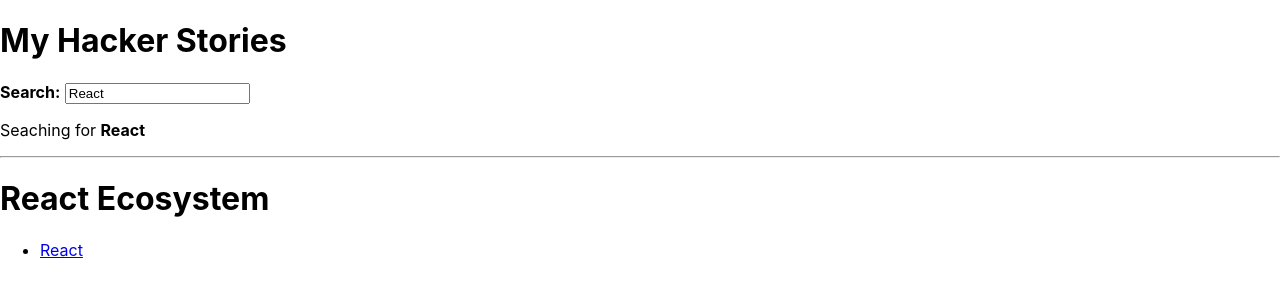
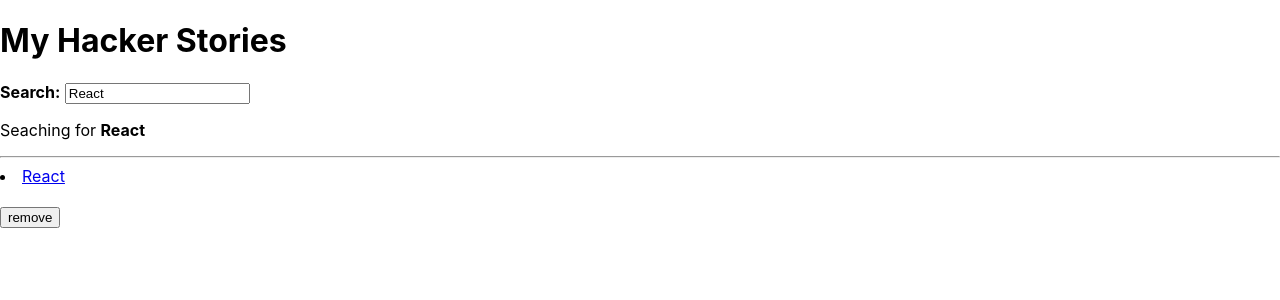
Before and after one commit to AnnaSolovykh/road-to-react-stories, a React (Create React App) app: page / in a window 1280 px wide. Shown: the top 300 px of the page. Built offline with nearby package versions, Linux system fonts and the light colour scheme.

Commit message:
inline handlers

```diff
--- a/src/App.js
+++ b/src/App.js
@@ -2,10 +2,7 @@
 import List from "./List";
 import InputWithLabel from "./InputWithLabel";
 
-
-function App() {
-
-  const stories = [
+const initialStories = [
   {
     title: "React",
     url: "http://www.reactjs.org/",
@@ -19,6 +16,7 @@
   },
 ];
 
+function App() {
   const useSemiPersistentState = (key, initialState) => {
     const [value,  setValue] =
     useState(
@@ -37,10 +35,21 @@
 
   const [searchTerm,  setSearchTerm] = useSemiPersistentState('search', 'React');
 
+  const [stories, setStories] = useState(initialStories);
+
+  const handleRemoveStory = item => {
+    const newStories = stories.filter(
+      story => item.objectID !== story.objectID
+    );
+    setStories(newStories);
+  };
+//handleRemoveStory function filters out all the stories based on id
+// so any id that does not match the item that we are passing it will be filtered out.
+
   const handleSearch = (event) => {
       console.log(event.target.value);
       setSearchTerm(event.target.value);
-    }
+    };
 
   const searchStories = stories.filter( (story) =>
     story.title.toLowerCase().includes(searchTerm.toLowerCase())
@@ -57,7 +66,7 @@
         <strong>Search:</strong>
       </InputWithLabel>
       <hr></hr>
-      <List list={searchStories} title="React Ecosystem" />
+      <List list={searchStories} onRemoveItem={handleRemoveStory} title="React Ecosystem" />
     </div>
   )
   ;
--- a/src/List.js
+++ b/src/List.js
@@ -1,28 +1,25 @@
-
-const List = (props) => {
-
-    return(
-        <div>
-            <h1>{props.title}</h1>
-            <ul>
-                { props.list.map (listitem => (
-                    <Item key={listitem.objectID} item={listitem}/>
-                )
-                )}
-            </ul>
-        </div>
-    );
-}
-
+const List = ({ list, onRemoveItem }) =>
+    list.map(item => (
+        <Item
+            key={item.objectID}
+            item={item}
+            onRemoveItem={onRemoveItem}
+        />
+    ));
 
 export default List;
 
-  export const Item = ({item}) => {
+export const Item = ({ item, onRemoveItem }) => {
     return (
+    <>
         <li key={item.objectID}>
-        <span>
-            <a href={item.url}>{item.title}</a>
-        </span>
+            <span>
+                <a href={item.url}>{item.title}</a>
+            </span>
         </li>
+        <br></br>
+        <button type="button" onClick={()=> onRemoveItem(item)}>remove</button>
+    </>
     )
+
 }
```
Also changed, not shown: src/InputWithLabel.js (+0 -24 lines). Lines whose indentation alone changed are shown as unchanged.
